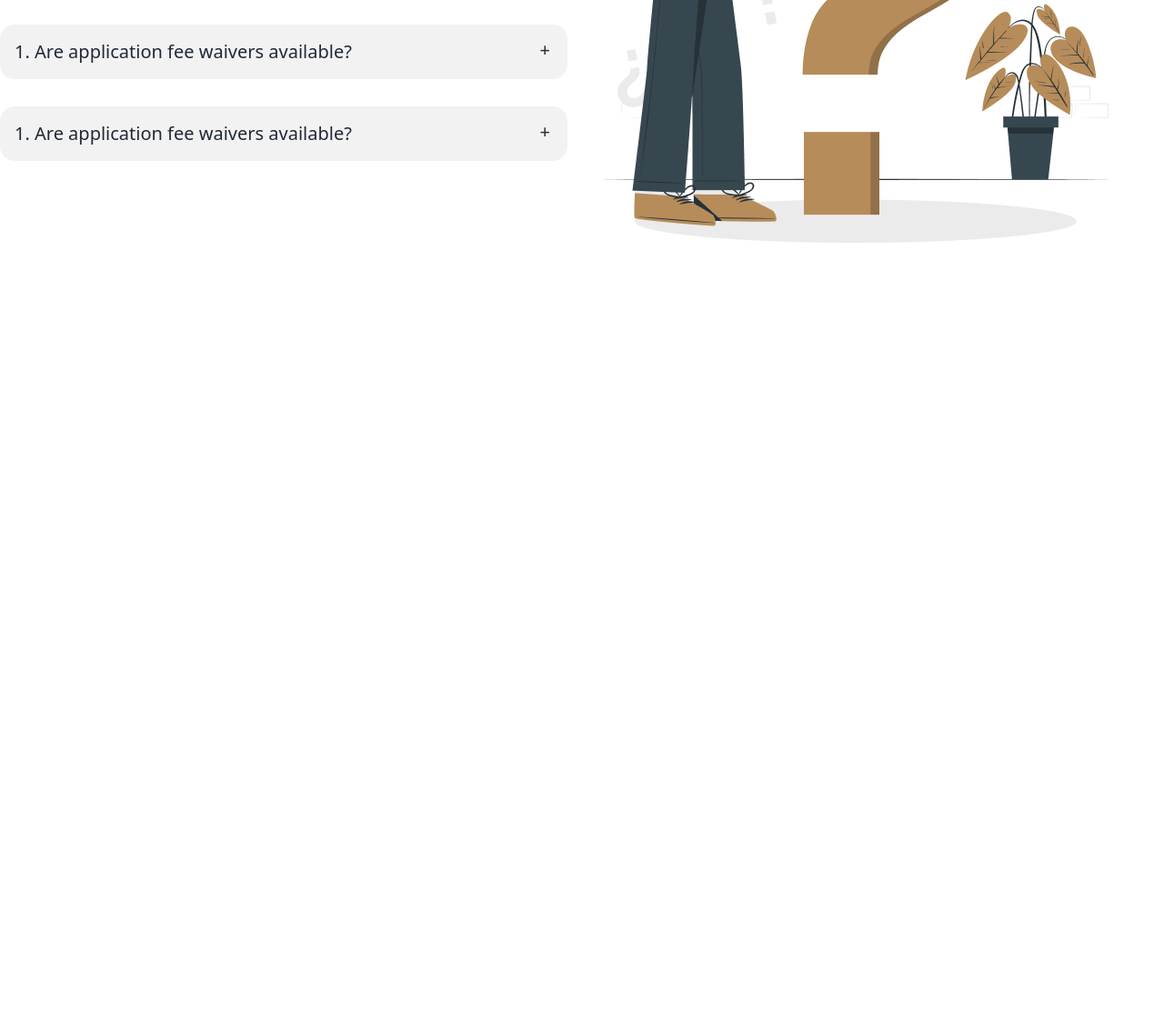
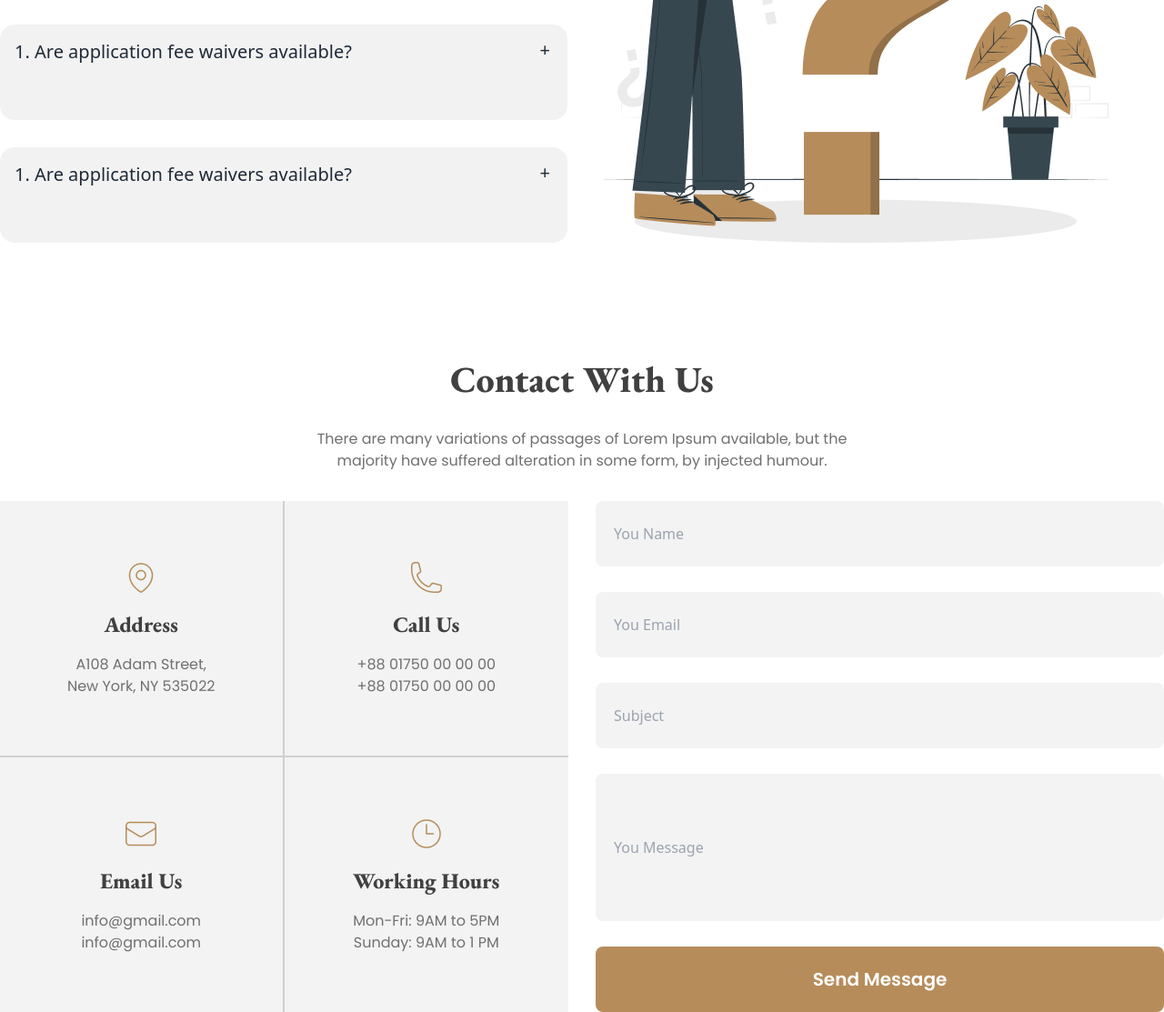
Before and after one commit to ZaibLComrade/Legal-Solutions, a plain HTML site: page index.html in a window 1280 px wide. Shown: the part 3297-4410 px from the top of the page at 91% size. Before the commit the page ends 3564 px from the top, so only its background shows below. Drawn offline with nearby package versions, Linux system fonts and the light colour scheme.

Commit message:
Added Contact Us Section and modified FAQ Section

```diff
--- a/index.html
+++ b/index.html
@@ -268,8 +268,8 @@
 		<div class="flex flex-col md:flex-row gap-8">
 			<!-- Accordion -->
 			<!-- {{{ -->
-			<div class="space-y-[30px] flex-1 flex flex-col justify-center">
-            	<div class="collapse collapse-plus bg-base-200">
+			<div class="space-y-[30px] flex-1 flex flex-col justify-between">
+            	<div class="flex-grow collapse collapse-plus bg-base-200">
             	  <input type="radio" name="my-accordion-3" checked="checked" />
             	  <div class="text-xl font-medium collapse-title">
             	    1. Are application fee waivers available?
@@ -282,7 +282,7 @@
 					</p>
             	  </div>
             	</div>
-            	<div class="collapse collapse-plus bg-base-200">
+            	<div class="flex-grow collapse collapse-plus bg-base-200">
             	  <input type="radio" name="my-accordion-3" />
             	  <div class="text-xl font-medium collapse-title">
             	    1. Are application fee waivers available?
@@ -295,7 +295,7 @@
 					</p>
             	  </div>
             	</div>
-            	<div class="collapse collapse-plus bg-base-200">
+            	<div class="flex-grow collapse collapse-plus bg-base-200">
             	  <input type="radio" name="my-accordion-3" />
             	  <div class="text-xl font-medium collapse-title">
             	    1. Are application fee waivers available?
@@ -308,7 +308,7 @@
 					</p>
             	  </div>
             	</div>
-				<div class="collapse collapse-plus bg-base-200">
+				<div class="flex-grow collapse collapse-plus bg-base-200">
             	  <input type="radio" name="my-accordion-3" />
             	  <div class="text-xl font-medium collapse-title">
             	    1. Are application fee waivers available?
@@ -335,6 +335,112 @@
 	</section>
 	<!-- }}} -->
 
+	<!-- Contact us Section -->
+	<!-- {{{ -->
+	<section class="mt-[120px] space-y-8">
+		<!-- Headline -->
+		<!-- {{{ -->
+		<div class="mx-auto text-center">
+			<h3 class="text-custom-black text-[40px] font-extrabold font-garamond">Contact With Us</h3>
+			<p class="mt-6 text-base md:max-w-[50vw] mx-auto font-normal text-custom-grey-1 font-poppins">There are many variations of passages of Lorem Ipsum available, but the majority have suffered alteration in some form, by injected humour.</p>
+		</div>
+		<!-- }}} -->
+
+		<!-- Contact -->
+		<div class="flex flex-col justify-between md:flex-row gap-[30px]">
+			<!-- Services -->
+			<div class="flex-1 bg-custom-grey-3 grid grid-cols-2">
+
+				<!-- Card 1 -->
+				<!-- {{{ -->
+				<div class="text-center p-[64px] border-r-2 border-b-2 border-custom-grey-4">
+					<!-- Image -->
+					<div>
+						<img class="mx-auto" src="./images/location.png" alt="">
+					</div>
+
+					<!-- Texts -->
+					<div class="mt-4">
+						<h5 class="text-2xl text-custom-black font-garamond">Address</h5>
+						<p class="mt-4 text-base font-poppins text-custom-grey-1">
+						A108 Adam Street,<br>
+						New York, NY 535022
+						</p>
+					</div>
+				</div>
+				<!-- }}} -->
+				<!-- Card 2 -->
+				<!-- {{{ -->
+				<div class="text-center p-[64px] border-custom-grey-4 border-b-2">
+					<!-- Image -->
+					<div>
+						<img class="mx-auto" src="./images/call.png" alt="">
+					</div>
+
+					<!-- Texts -->
+					<div class="mt-4">
+						<h5 class="text-2xl text-custom-black font-garamond">Call Us</h5>
+						<p class="mt-4 text-base font-poppins text-custom-grey-1">
+						+88 01750 00 00 00
+						<br>
+						+88 01750 00 00 00
+						</p>
+					</div>
+				</div>
+				<!-- }}} -->
+				<!-- Card 3 -->
+				<!-- {{{ -->
+				<div class="text-center p-[64px] border-custom-grey-2 border-r-2 border-custom-grey-4">
+					<!-- Image -->
+					<div>
+						<img class="mx-auto" src="./images/email.png" alt="">
+					</div>
+
+					<!-- Texts -->
+					<div class="mt-4">
+						<h5 class="text-2xl text-custom-black font-garamond">Email Us</h5>
+						<p class="mt-4 text-base font-poppins text-custom-grey-1">
+						info@gmail.com
+						<br>
+						info@gmail.com
+						</p>
+					</div>
+				</div>
+				<!-- }}} -->
+				<!-- Card 4 -->
+				<!-- {{{ -->
+				<div class="text-center p-[64px]">
+					<!-- Image -->
+					<div>
+						<img class="mx-auto" src="./images/time.png" alt="">
+					</div>
+
+					<!-- Texts -->
+					<div class="mt-4">
+						<h5 class="text-2xl text-custom-black font-garamond">Working Hours</h5>
+						<p class="mt-4 text-base font-poppins text-custom-grey-1">
+							Mon-Fri: 9AM to 5PM
+							<br>
+							Sunday: 9AM to 1 PM
+						</p>
+					</div>
+				</div>
+				<!-- }}} -->
+
+			</div>
+
+			<!-- Inputs -->
+			<div class="flex flex-col justify-between flex-1">
+				<input type="text" class="bg-custom-grey-3 h-[72px] pl-5 rounded-[8px]" name="Name" id="Name" placeholder="You Name">
+				<input type="email" class="bg-custom-grey-3 h-[72px] pl-5 rounded-[8px]" name="Email" id="Email" placeholder="You Email">
+				<input type="text" class="bg-custom-grey-3 h-[72px] pl-5 rounded-[8px]" placeholder="Subject">
+				<input type="text" class="bg-custom-grey-3 h-[162px] pl-5 rounded-[8px]" placeholder="You Message">
+				<input type="submit" class="bg-custom-deer rounded-[8px] h-[72px] font-poppins font-semibold text-xl text-[#FFF]" value="Send Message">
+			</div>
+		</div>
+	</section>
+	<!-- }}} -->
+
 	</main>
 	<!-- }}} -->
 </body>
--- a/tailwind.config.js
+++ b/tailwind.config.js
@@ -7,6 +7,7 @@ module.exports = {
 		  'custom-grey-1': '#707070',
 		  'custom-grey-2': '#E7E7E7',
 		  'custom-grey-3': '#F3F3F3',
+		  'custom-grey-4': '#CFCFCF',
 		  'custom-deer': '#B68C5A',
 		  'white': '#FFF'
 	  },
```
Also changed, not shown: styles.css.
